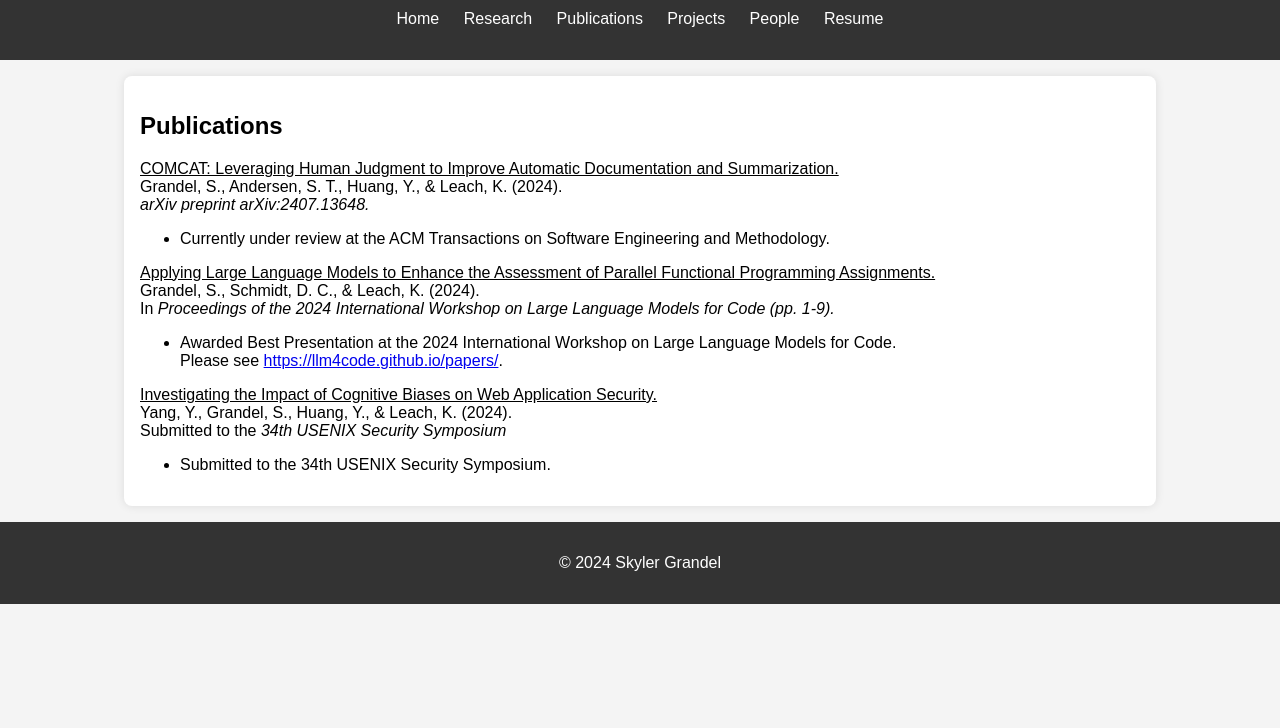
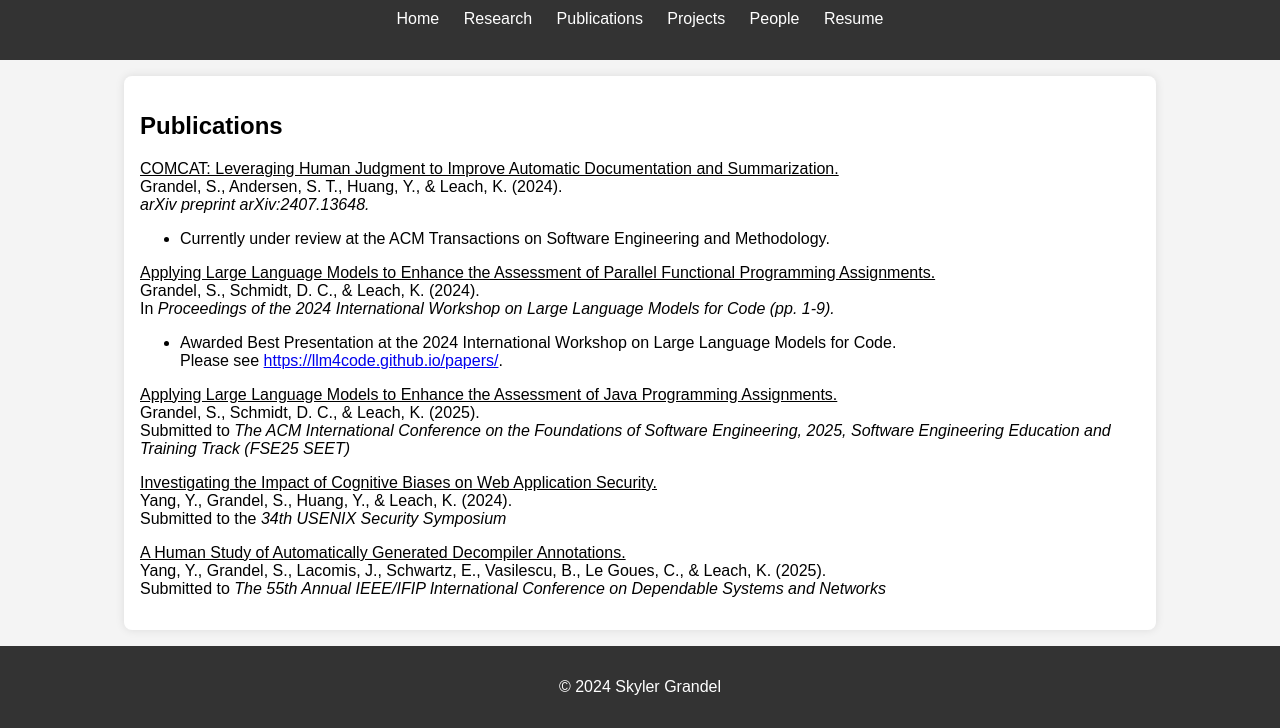
Before and after one commit to skylergrandel/skylergrandel.github.io, a plain HTML site: page publications.html in a window 1280 px wide. Shown: the part 138-866 px from the top of the page. Before the commit the page ends 800 px from the top, so only its background shows below. Drawn offline with Linux system fonts and the light colour scheme; a script that the page names is missing.

Commit message:
update resume

```diff
--- a/publications.html
+++ b/publications.html
@@ -48,13 +48,17 @@
                     <li>Awarded Best Presentation at the 2024 International Workshop on Large Language Models for Code. <br>Please see <a href="https://llm4code.github.io/papers/">https://llm4code.github.io/papers/</a>.</li>
                 </ul>
 
+                <p><u>Applying Large Language Models to Enhance the Assessment of Java Programming Assignments.</u><br/>
+                Grandel, S., Schmidt, D. C., & Leach, K. (2025).<br/>
+                Submitted to <i>The ACM International Conference on the Foundations of Software Engineering, 2025, Software Engineering Education and Training Track (FSE25 SEET)</i></p>
+
                 <p><u>Investigating the Impact of Cognitive Biases on Web Application Security.</u><br/>
                 Yang, Y., Grandel, S., Huang, Y., & Leach, K. (2024).<br/>
                 Submitted to the <i>34th USENIX Security Symposium</i></p>
 
-                <ul>
-                    <li>Submitted to the 34th USENIX Security Symposium.</li>
-                </ul>
+                <p><u>A Human Study of Automatically Generated Decompiler Annotations.</u><br/>
+                Yang, Y., Grandel, S., Lacomis, J., Schwartz, E., Vasilescu, B., Le Goues, C., & Leach, K. (2025).<br/>
+                Submitted to <i>The 55th Annual IEEE/IFIP International Conference on Dependable Systems and Networks</i></p>
 
             </section>
         </div>
```
Also changed, not shown: 1 other file.
